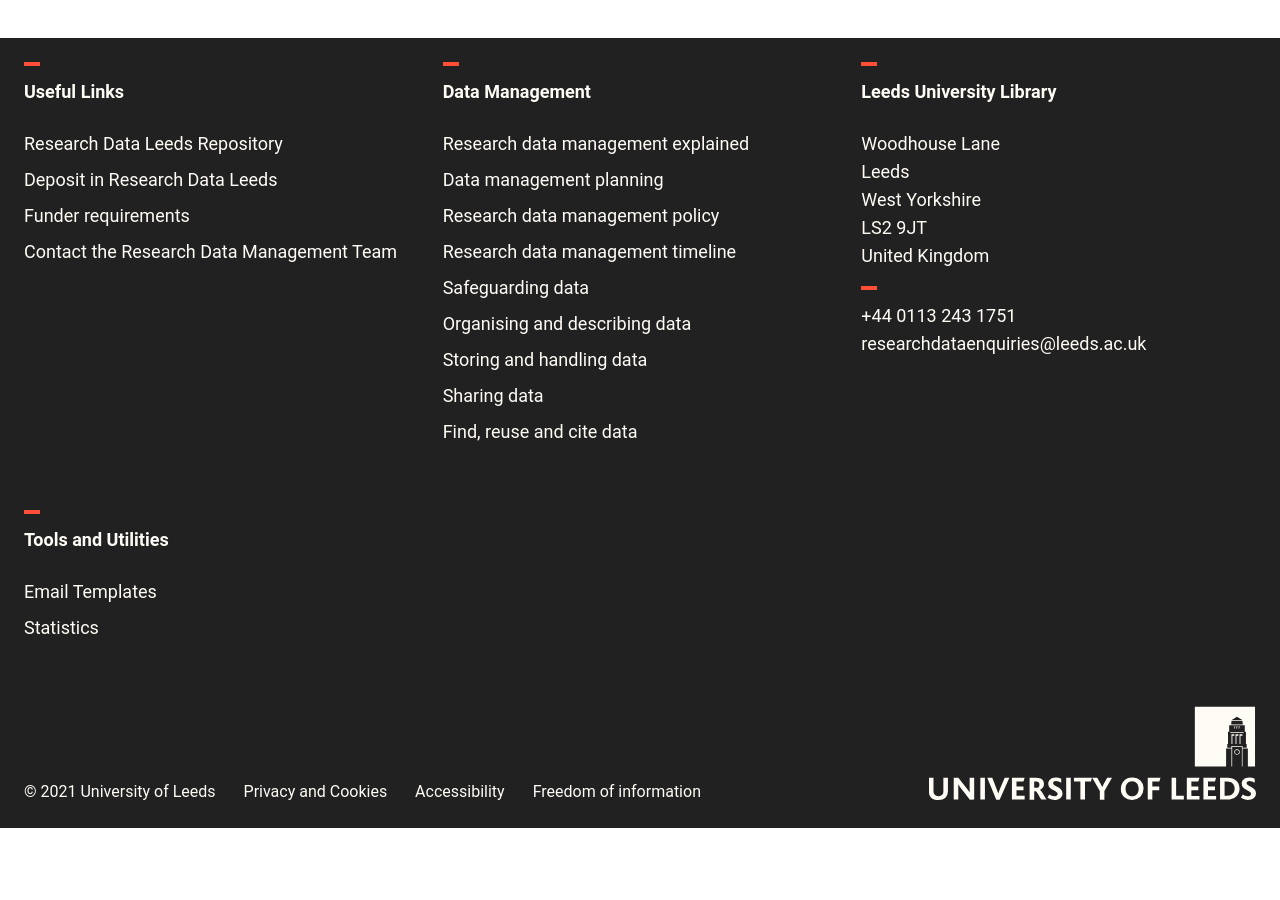
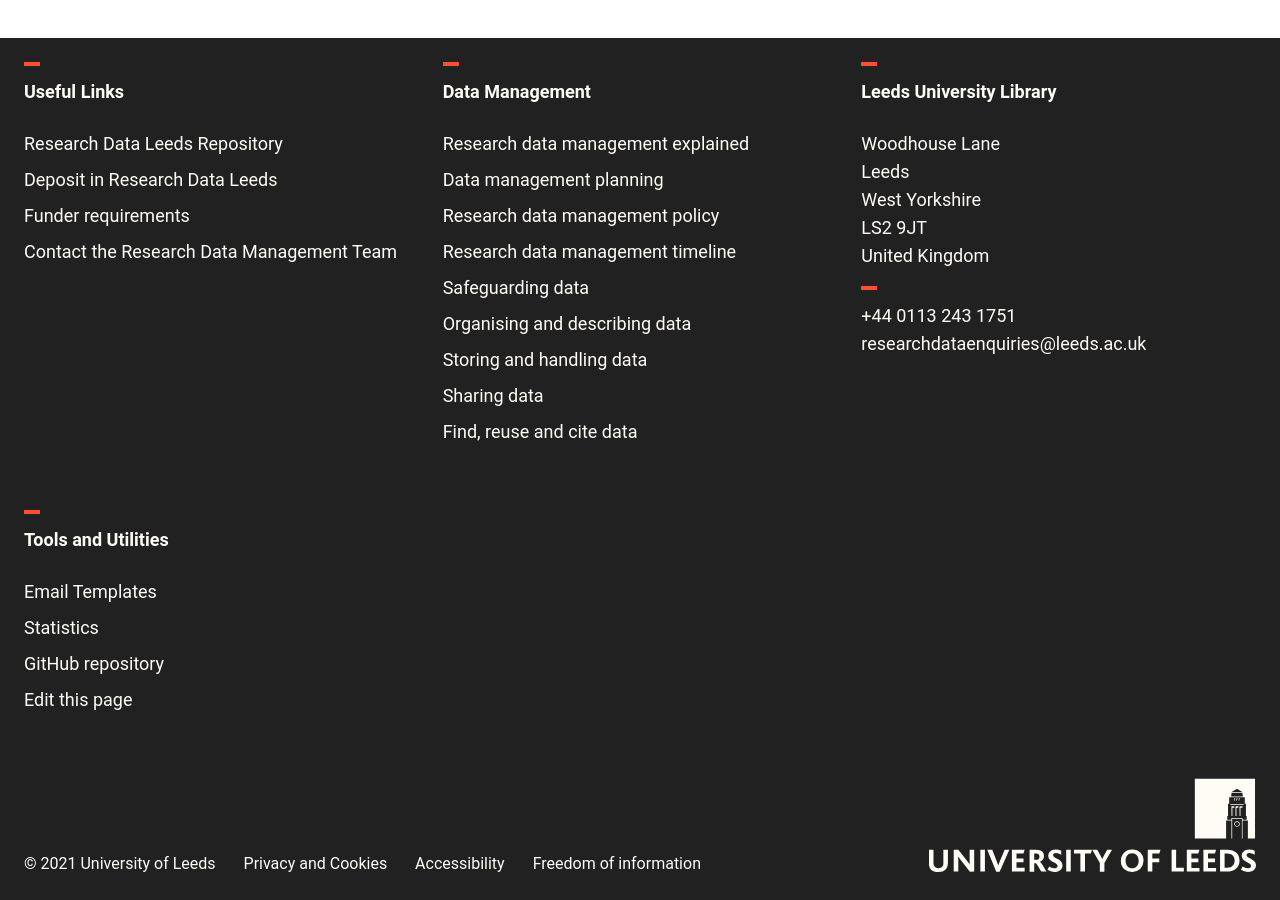
Before and after one commit to uol-library/rdl-handbook, a Jekyll site: the page built from pages/index.md, in a window 1280 px wide and 900 px high, scrolled down 1290 px. Built offline with Jekyll 4.4.1, drawn with Linux system fonts in a browser that asks for light colours; some web fonts are replaced; before the commit the page ends 2118 px from its top, so only the background shows below that.

Commit message:
Added links to repo and page editor to tools menu in footer

```diff
--- a/_config.yml
+++ b/_config.yml
@@ -8,6 +8,7 @@
 #
 title: Research Data Management Handbook
 url: https://handbook.researchdata.leeds.ac.uk
+repository: uol-library/rdl-handbook
 author:
   name: Research Data Team
   email: researchdataenquiries@leeds.ac.uk
--- a/_includes/footer.html
+++ b/_includes/footer.html
@@ -19,6 +19,14 @@
                     <a href="{{ menuitem.url | absolute_url }}" class="nav-list-group__link">{{ menuitem.title }}</a>
                   </li>
                 {% endfor %}
+                {% if menu.title == "Tools and Utilities" %}
+                  <li class="nav-list-group__item">
+                    <a href="{{ site.github.repository_url }}" class="nav-list-group__link">GitHub repository</a>
+                  </li>
+                  <li class="nav-list-group__item">
+                    <a href="{{ site.github.repository_url }}/edit/main/{{ page.path }}" class="nav-list-group__link">Edit this page</a>
+                  </li>
+                {%-endif -%}
                 </ul>
               </nav>
             </div>
```
